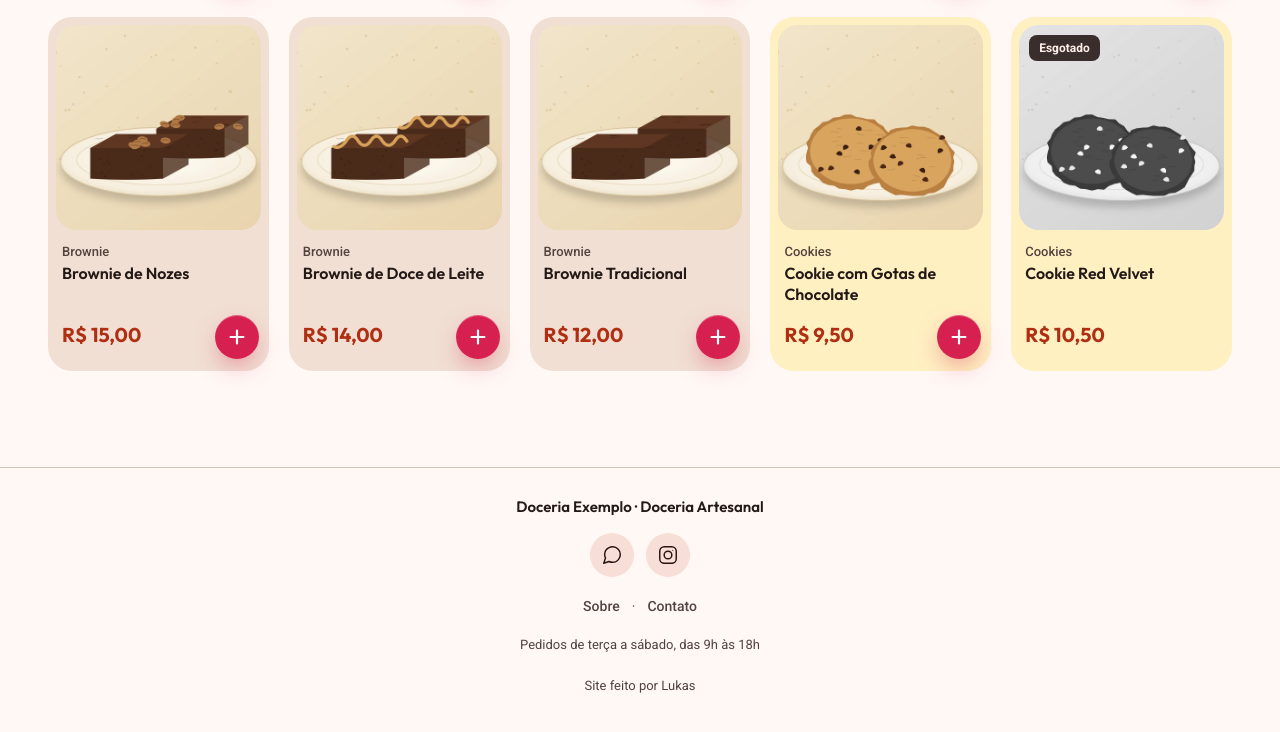
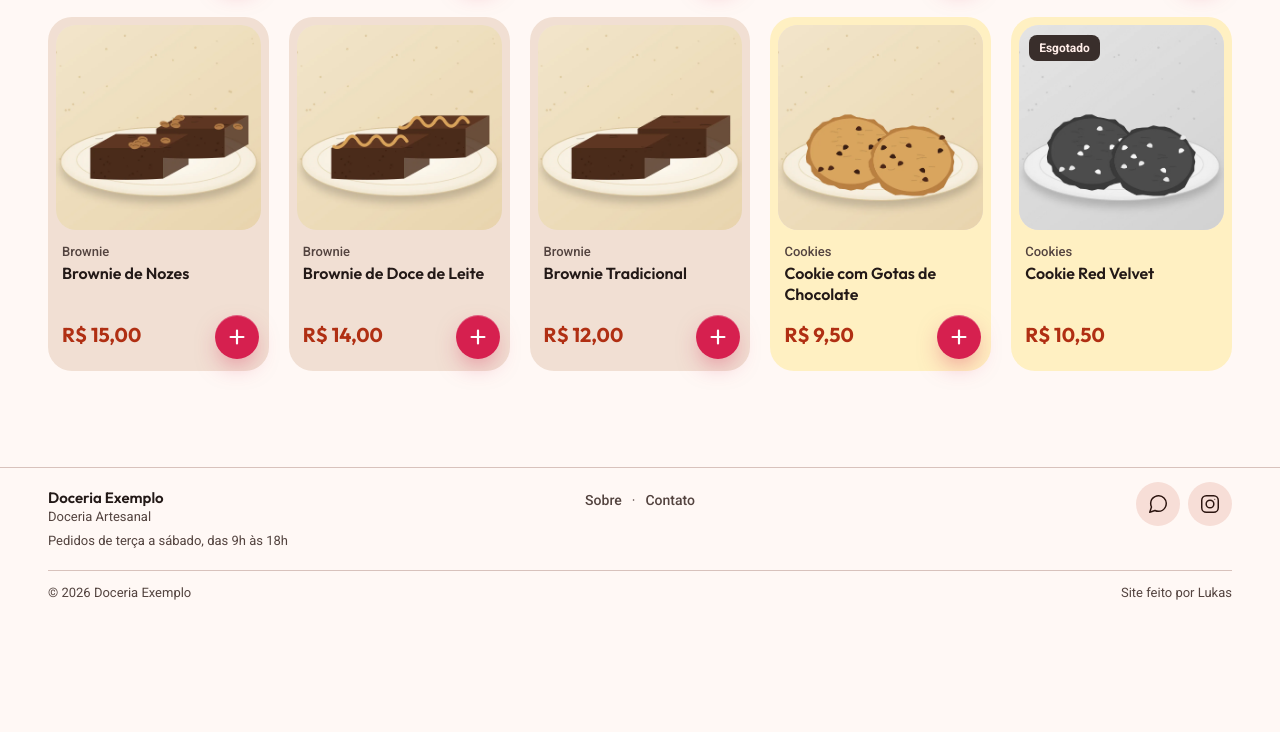
Before and after one commit to lukasuvinha/cardapio-digital_astro-sveltia, an Astro site: page / in a window 1280 px wide. Shown: the part 707-1439 px from the top of the page. After the commit the page ends 1322 px from the top, so only its background shows below. Built offline with nearby package versions, Linux system fonts and the light colour scheme; Astro itself is replaced by a stand-in of ours.

Commit message:
Rodape redesenhado: 3 colunas no desktop, linhas compactas no celular, linha de base com © e credito
- Desktop: faixa em grade de 3 colunas alinhadas ao topo dentro de --maxw
  (marca + slogan + horario | Sobre · Contato | icones), e linha de base
  separada por --ol-v com "© {ano} {SITE_NAME}" e o credito
- Celular: marca e icones na linha 1, links e horario na linha 2 (com
  quebra), linha de base com © e credito; nada centralizado
- Mesmo conteudo e tokens; areas de toque de 44px, DEV_CREDIT_ENABLED,
  ORDER_HOURS, CartRail antes do rodape e safe-area mantidos
- Altura: 269px -> 180px (celular) e 148px (desktop)
- Testes do rodape, docs e CHANGELOG

Co-Authored-By: Claude Opus 5.5 <noreply@anthropic.com>
Claude-Session: https://claude.ai/code/session_01Xzc1jN8iEccrYmNTTSJadP

```diff
--- a/src/components/Footer.astro
+++ b/src/components/Footer.astro
@@ -1,14 +1,20 @@
 ---
 // Rodape reutilizavel: usado em todas as paginas (home, detalhe de produto,
-// 404, sobre, contato). Traz, de cima para baixo:
-//  - a marca (nome · slogan);
-//  - atalhos para o WhatsApp e o Instagram da loja (icones de traco
-//    genericos, com aria-label — nao sao os logos das marcas);
-//  - links para "Sobre" e "Contato" (no desktop eles tambem ficam na barra
-//    superior);
-//  - o horario de pedidos (ORDER_HOURS em site.ts; some se vazio);
-//  - o credito discreto do desenvolvedor (DEV_CREDIT_ENABLED em site.ts).
-// Logo antes dele vem o CartRail (FAB e snackbar).
+// 404, sobre, contato). Logo antes dele vem o CartRail (FAB e snackbar).
+//
+// Layout (ver os blocos de CSS abaixo):
+//  - Desktop (>= 768px): faixa em 3 colunas alinhadas ao topo, dentro de
+//    --maxw — marca (nome, slogan e horario de pedidos) | Sobre · Contato |
+//    icones de WhatsApp e Instagram. Abaixo, separada por uma linha fina, a
+//    linha de base: "© ano loja" a esquerda e o credito a direita.
+//  - Celular: linha 1 com a marca a esquerda e os icones a direita; linha 2
+//    com Sobre · Contato e o horario (quebra se precisar); linha de base com
+//    © e credito. Nada centralizado.
+//
+// Conteudo: nome e slogan (SITE_NAME, SITE_TAGLINE), icones de traco
+// genericos com aria-label (nao sao os logos das marcas), horario
+// (ORDER_HOURS; some se vazio) e o credito do desenvolvedor
+// (DEV_CREDIT_ENABLED; desligado, a linha de base mostra so o ©).
 import {
   SITE_NAME,
   SITE_TAGLINE,
@@ -24,6 +30,8 @@ import SocialIcon from './SocialIcon.astro';
 
 const whatsappUrl = `https://wa.me/${WHATSAPP_NUMBER}`;
 const horario = ORDER_HOURS.trim();
+// ano do build: o site e estatico, entao atualiza a cada publicacao
+const ano = new Date().getFullYear();
 ---
 
 <!-- trilhos sticky do botao flutuante do carrinho e do snackbar: precisam
@@ -31,7 +39,24 @@ const horario = ORDER_HOURS.trim();
 <CartRail />
 
 <footer class="cd-footer">
-  <span class="cd-footer__brand">{SITE_NAME} · {SITE_TAGLINE}</span>
+  <div class="cd-footer__inner">
+    <div class="cd-footer__main">
+      <div class="cd-footer__brand">
+        <span class="cd-footer__name">{SITE_NAME}</span>
+        <span class="cd-footer__tagline">{SITE_TAGLINE}</span>
+      </div>
+
+      <!-- No celular, links e horario dividem a linha 2 (com quebra); no
+           desktop este bloco "some" (display: contents) e cada filho vai
+           para a sua coluna da grade. -->
+      <div class="cd-footer__meta">
+        <nav class="cd-footer__links" aria-label="Links institucionais">
+          <a href="/sobre">Sobre</a>
+          <span class="cd-footer__dot" aria-hidden="true">·</span>
+          <a href="/contato">Contato</a>
+        </nav>
+        {horario && <p class="cd-footer__hours">{horario}</p>}
+      </div>
 
       <div class="cd-footer__social">
         <a class="cd-footer__icon cd-state" href={whatsappUrl} target="_blank" rel="noopener noreferrer" aria-label={`WhatsApp da ${SITE_NAME}`}>
@@ -41,15 +66,10 @@ const horario = ORDER_HOURS.trim();
           <SocialIcon icon="instagram" size={22} />
         </a>
       </div>
+    </div>
 
-  <nav class="cd-footer__links" aria-label="Links institucionais">
-    <a href="/sobre">Sobre</a>
-    <span class="cd-footer__dot" aria-hidden="true">·</span>
-    <a href="/contato">Contato</a>
-  </nav>
-
-  {horario && <p class="cd-footer__hours">{horario}</p>}
-
+    <div class="cd-footer__base">
+      <span class="cd-footer__copy">© {ano} {SITE_NAME}</span>
       {
         DEV_CREDIT_ENABLED && (
           <p class="cd-footer__credit">
@@ -59,30 +79,59 @@ const horario = ORDER_HOURS.trim();
           </p>
         )
       }
+    </div>
+  </div>
 </footer>
 
 <style>
   .cd-footer {
+    border-top: 1px solid var(--ol-v);
+    color: var(--on-sf-v);
+    /* area segura do iOS no fim do rodape */
+    padding-bottom: env(safe-area-inset-bottom);
+  }
+  /* mesma largura e respiro lateral do conteudo (.cd-main) */
+  .cd-footer__inner {
+    max-width: var(--maxw);
+    margin: 0 auto;
+    padding: 0 16px;
+  }
+
+  /* ===== Celular: faixa principal ======================================== */
+  .cd-footer__main {
+    display: grid;
+    grid-template-columns: minmax(0, 1fr) auto;
+    grid-template-areas:
+      'brand social'
+      'meta meta';
+    align-items: center;
+    column-gap: 16px;
+    row-gap: 4px;
+    padding: 16px 0 8px;
+  }
+
+  .cd-footer__brand {
+    grid-area: brand;
     display: flex;
     flex-direction: column;
-    align-items: center;
-    gap: 6px;
-    padding: 28px 16px calc(28px + env(safe-area-inset-bottom));
-    border-top: 1px solid var(--ol-v);
-    text-align: center;
-    color: var(--on-sf-v);
+    min-width: 0;
   }
-  .cd-footer__brand {
+  .cd-footer__name {
     font-family: var(--font-head);
     font-weight: var(--fw-head);
     font-size: var(--fs-body);
+    line-height: 1.3;
     color: var(--on-sf);
+  }
+  .cd-footer__tagline {
+    font-size: var(--fs-label);
+    line-height: 1.4;
   }
 
   .cd-footer__social {
+    grid-area: social;
     display: flex;
-    gap: 12px;
-    margin: 8px 0 2px;
+    gap: 8px;
   }
   .cd-footer__icon {
     display: inline-flex;
@@ -98,10 +147,20 @@ const horario = ORDER_HOURS.trim();
     text-decoration: none;
   }
 
+  /* linha 2: links + horario, alinhados a esquerda, quebrando se precisar */
+  .cd-footer__meta {
+    grid-area: meta;
+    display: flex;
+    flex-wrap: wrap;
+    align-items: center;
+    column-gap: 12px;
+  }
   .cd-footer__links {
     display: flex;
     align-items: center;
-    gap: 4px;
+    gap: 2px;
+    /* o texto do 1o link alinha com a marca; a area de toque continua 44px */
+    margin-left: -8px;
     font-size: 14px;
   }
   .cd-footer__links a {
@@ -115,15 +174,32 @@ const horario = ORDER_HOURS.trim();
   .cd-footer__links a:hover {
     color: var(--primary);
   }
-
   .cd-footer__hours {
     margin: 0;
     font-size: var(--fs-label);
+    line-height: 1.4;
   }
 
+  /* ===== Linha de base: © a esquerda, credito a direita ================== */
+  .cd-footer__base {
+    display: flex;
+    flex-wrap: wrap;
+    align-items: center;
+    justify-content: space-between;
+    column-gap: 16px;
+    border-top: 1px solid var(--ol-v);
+    font-size: var(--fs-label);
+    color: var(--on-sf-v);
+  }
+  /* altura de 44px (toque no credito) = ~14px de respiro acima e abaixo do texto */
+  .cd-footer__copy {
+    display: inline-flex;
+    align-items: center;
+    min-height: var(--touch);
+  }
   /* credito do desenvolvedor: pequeno e de baixo contraste, mas legivel (AA) */
   .cd-footer__credit {
-    margin: 4px 0 0;
+    margin: 0 -8px 0 auto;
     font-size: var(--fs-label);
   }
   .cd-footer__credit a {
@@ -136,4 +212,41 @@ const horario = ORDER_HOURS.trim();
   .cd-footer__credit a:hover {
     color: var(--primary);
   }
+
+  /* ===== Desktop: 3 colunas alinhadas ao topo ============================ */
+  @media (min-width: 768px) {
+    .cd-footer__inner {
+      padding: 0 clamp(24px, 4vw, 48px);
+    }
+    .cd-footer__main {
+      grid-template-columns: minmax(0, 1fr) auto minmax(0, 1fr);
+      grid-template-areas:
+        'brand links social'
+        'hours links social';
+      align-items: start;
+      row-gap: 2px;
+      /* ~24px de respiro (os links e icones tem 44px de area de toque) */
+      padding: 20px 0;
+    }
+    /* o bloco da linha 2 do celular se desfaz: links e horario vao cada um
+       para a sua area da grade */
+    .cd-footer__meta {
+      display: contents;
+    }
+    .cd-footer__links {
+      grid-area: links;
+      justify-self: center;
+      margin-left: 0;
+      margin-top: -10px; /* alinha o texto dos links ao topo do nome */
+    }
+    .cd-footer__hours {
+      grid-area: hours;
+      margin-top: 4px;
+    }
+    .cd-footer__social {
+      grid-area: social;
+      justify-self: end;
+      margin-top: -6px; /* topo dos icones alinhado ao topo do nome */
+    }
+  }
 </style>
```
Also changed, not shown: docs/PAGINAS-INSTITUCIONAIS.md (+25 -6 lines), docs/TESTES.md (+2 -2 lines), tests/paginas-institucionais.test.ts (+30 -0 lines), CHANGELOG.md, README.md. Lines whose indentation alone changed are shown as unchanged.
